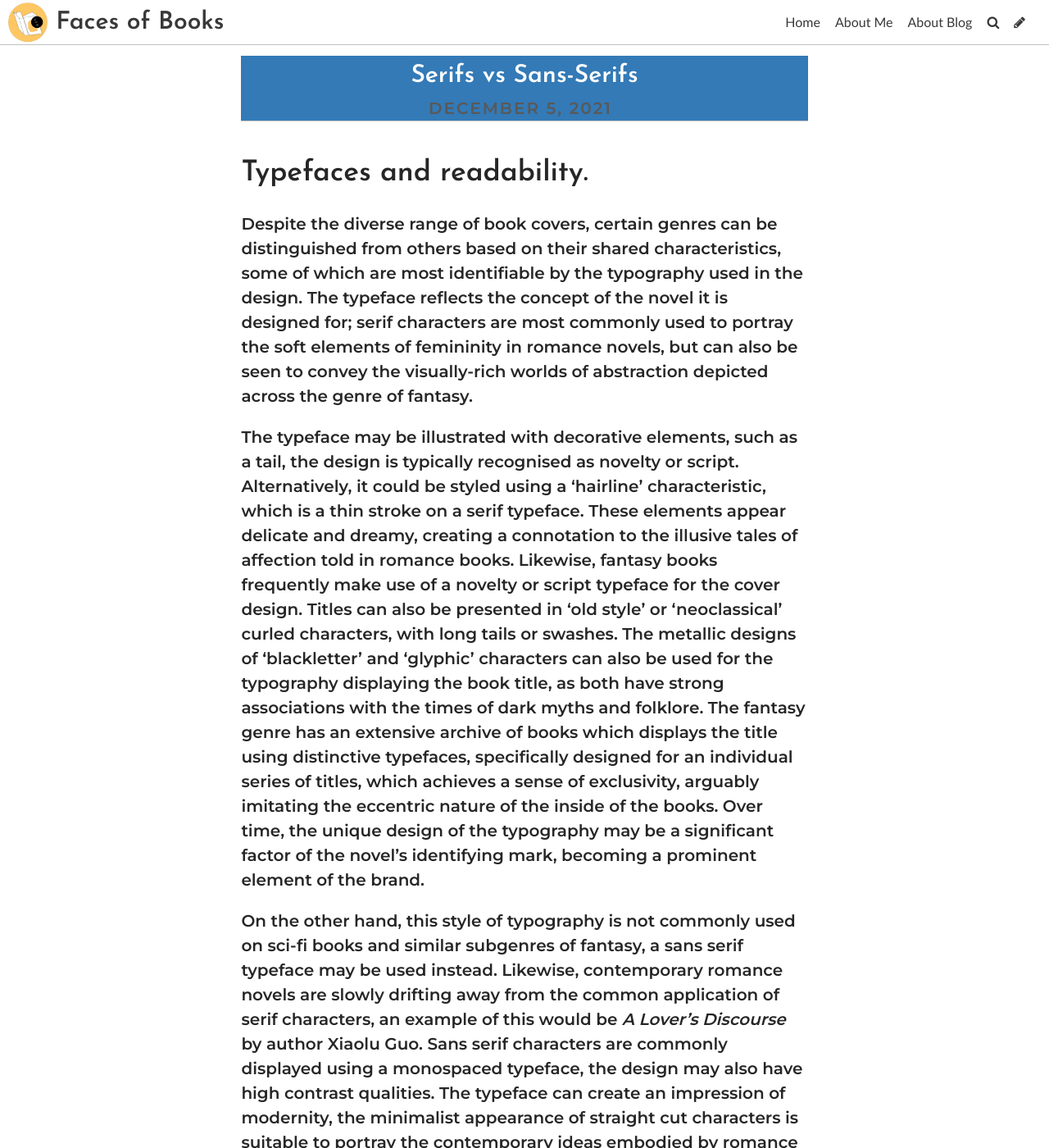
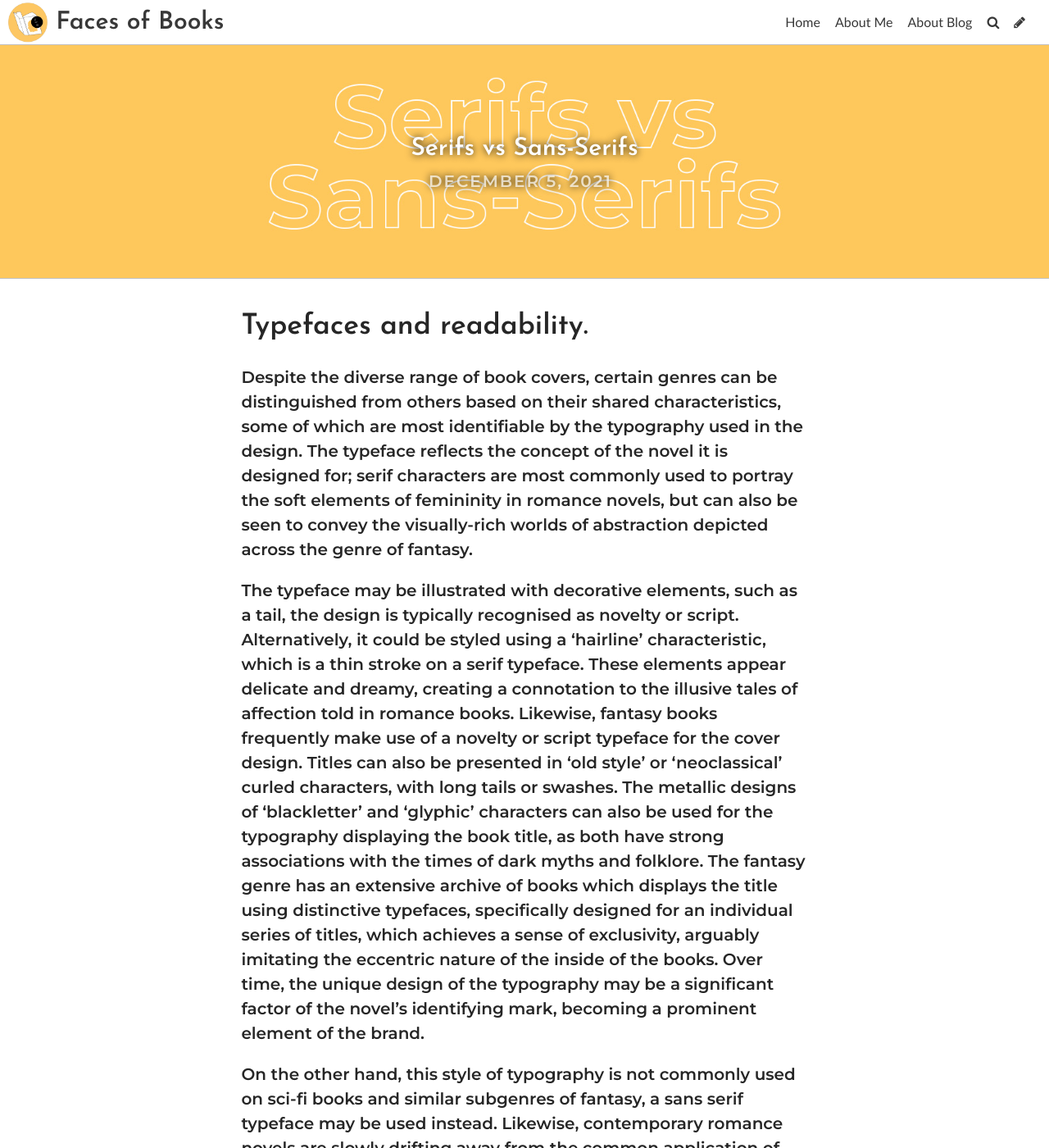
Before and after one commit to max19057767/typotemplate, a Jekyll site: the page built from _posts/2021-12-05-serifs-vs-sans-serifs.md, in a window 1280 px wide and 1400 px high. Shown: the whole window at 82% size. Built offline with Jekyll 4.4.1, drawn with Linux system fonts in a browser that asks for light colours; some web fonts are replaced.

Commit message:
Update Post “2021-12-05-serifs-vs-sans-serifs”

```diff
--- a/_posts/2021-12-05-serifs-vs-sans-serifs.md
+++ b/_posts/2021-12-05-serifs-vs-sans-serifs.md
@@ -2,6 +2,7 @@
 layout: post
 title: Serifs vs Sans-Serifs
 date: 2021-12-05T15:02:10.162Z
+image: ../uploads/serifs-vs-sans-serifs.jpg
 title_color: "#ffffff"
 comments: false
 tags:
```
Also changed, not shown: uploads/serifs-vs-sans-serifs.jpg (added).
